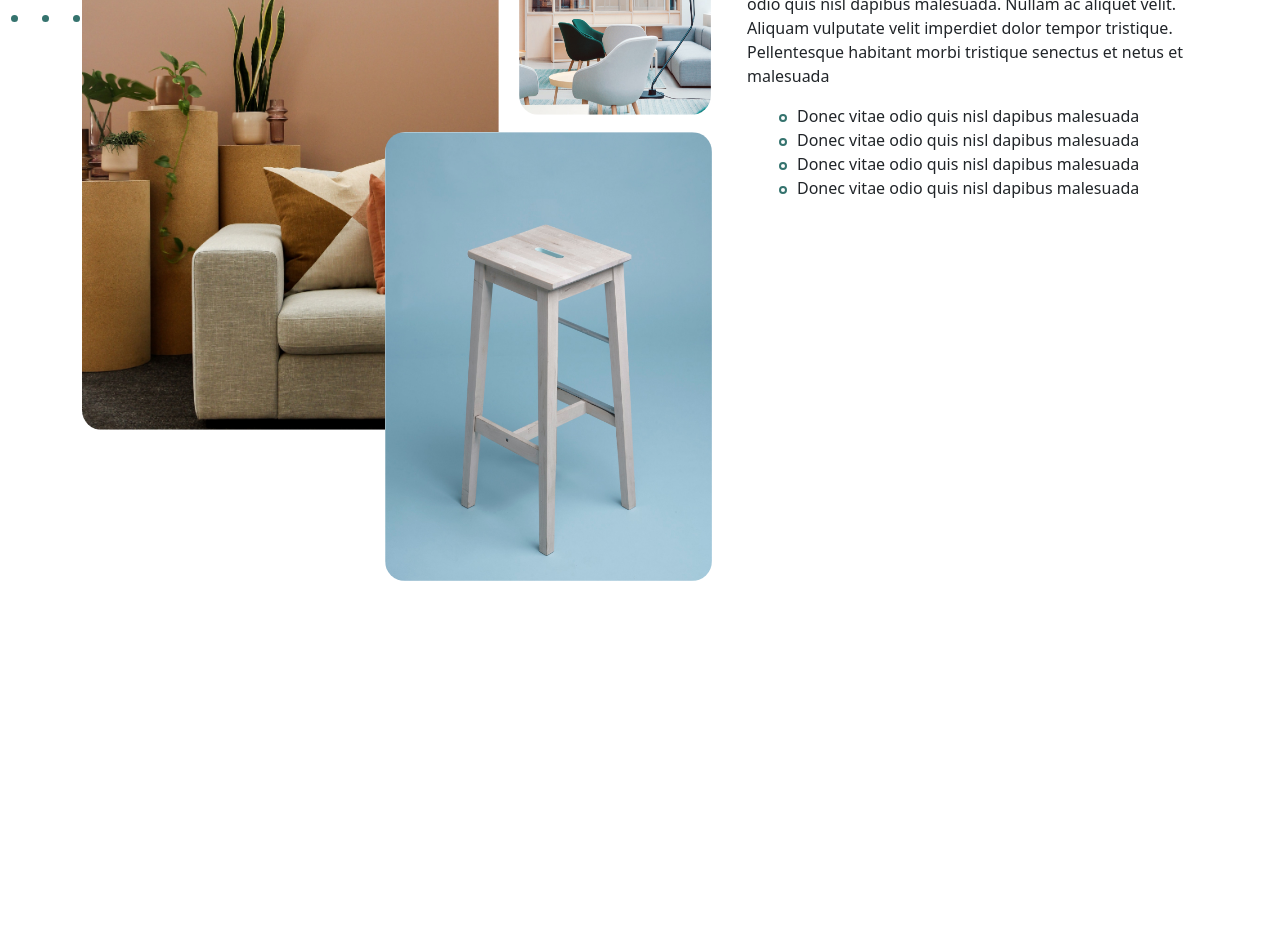
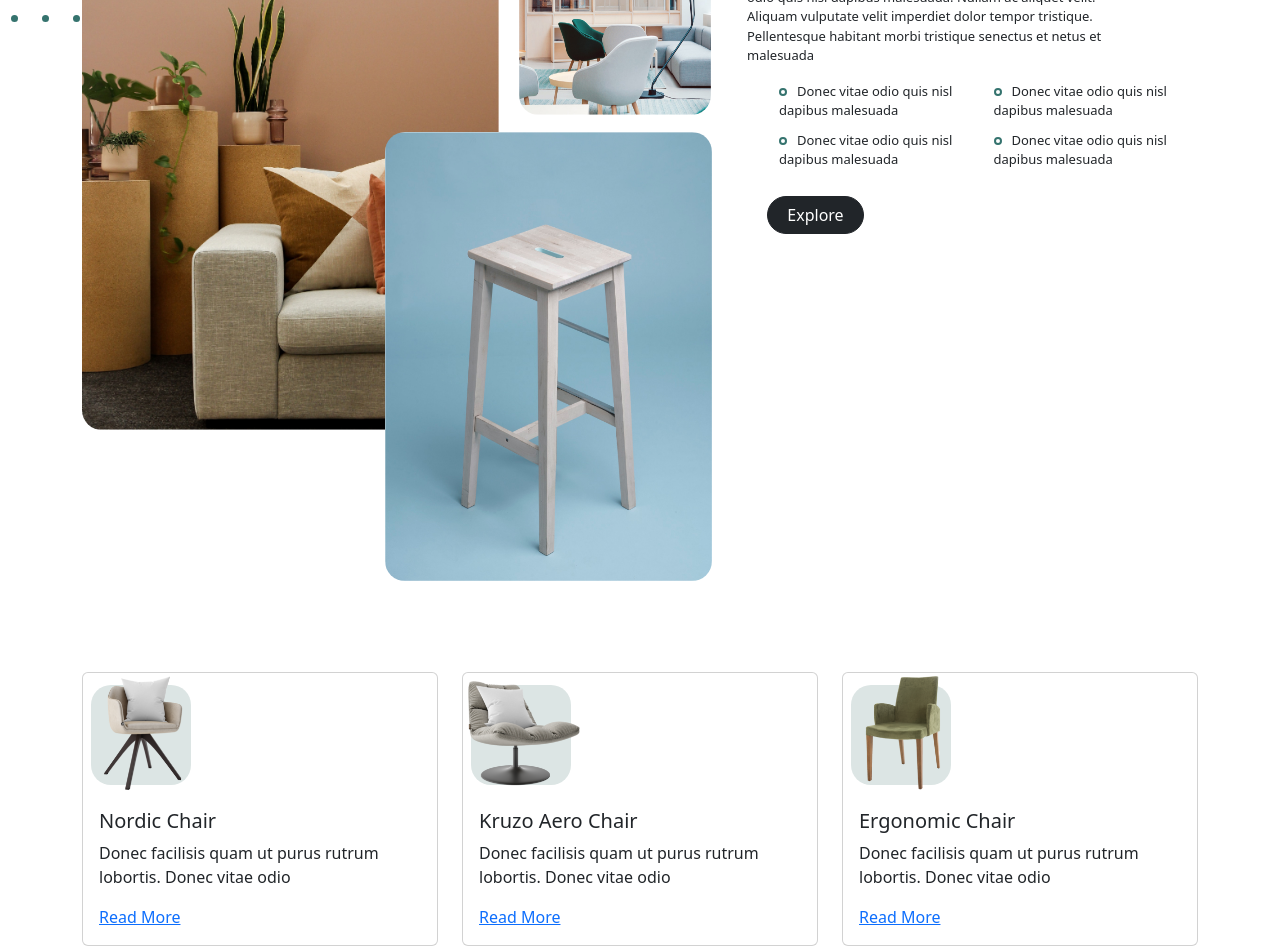
Before and after one commit to zainaliarain/FurniReactProject, a React (Create React App) app: page / in a window 1280 px wide. Shown: the part 1980-2926 px from the top of the page. Before the commit the page ends 2652 px from the top, so only its background shows below. Built offline with nearby package versions, Linux system fonts and the light colour scheme.

Commit message:
Popular product section started

```diff
--- a/src/component/Hero.css
+++ b/src/component/Hero.css
@@ -224,12 +224,24 @@ body {
     position: relative;
 }
 .secsection h2{
-    width: 421px;
+    width: 100%;
     font-weight: 500;
     font-size: 33px;
 }
+.secsection p{
+    width: 80%;
+    font-size: small;
+}
+.listStyle{
+    list-style: none;
+    display: grid;
+    grid-template-columns: repeat(2, 1fr);
+    grid-gap: 10px;
+}
+
 .listStyle li{
-    list-style: none;
+
+    font-size: small;
 }
 .listStyle li::before {
     content: "";
@@ -239,5 +251,30 @@ body {
     border-radius: 50%;
     border: 2px solid #35736E;
     margin-right: 10px;
+}
+.secsection button {
+    border-radius: 30px;
+    width: 97px;
+    margin-top: 10px;
+    margin-left: 20px;
+}
+/* .pProduct{
+    width: 100%;
 
+ }  */
+.pProduct img{
+    width: 120px;
+    height: 120px;
+    position: relative;
+    z-index: 1;
 }
+.pProduct::before{
+    content: "";
+    position: absolute;
+    background-color: #DCE5E4;
+    border-radius: 20px;
+    height: 100px;
+    width: 100px;
+    top: 12px;
+    left: 8px;
+}
--- a/src/component/Hero.jsx
+++ b/src/component/Hero.jsx
@@ -140,7 +140,7 @@ function Hero() {
             {/* {Start We Help Section} */}
             <div className="helpsection">
                 <div className="container">
-                    <div className="row" style={{marginTop: '15%'}}>
+                    <div className="row" style={{ marginTop: '15%' }}>
                         <div className="col-7">
                             <div className="img-grid">
                                 <img className="grid-img1" src={grid1} alt="gridimg1" />
@@ -149,7 +149,6 @@ function Hero() {
                             </div>
                         </div>
                         <div className="col-5">
-
                             <div className="secsection">
                                 <h2>We Help You Make Modern Interior Design</h2>
                                 <p>Donec facilisis quam ut purus rutrum lobortis. Donec vitae odio quis nisl dapibus malesuada. Nullam ac aliquet velit. Aliquam vulputate velit imperdiet dolor tempor tristique. Pellentesque habitant morbi tristique senectus et netus et malesuada</p>
@@ -159,13 +158,50 @@ function Hero() {
                                     <li>Donec vitae odio quis nisl dapibus malesuada</li>
                                     <li>Donec vitae odio quis nisl dapibus malesuada</li>
                                 </ul>
+                                <button type="button" className="btn btn-dark">Explore</button>
+                            </div>
+                        </div>
+                    </div>
+                </div>
+            </div>
+            {/* {End We Help Section} */}
+
+            {/* {Start Papular Product Section} */}
+            <div className="container">
+                <div className="row mt-5">
+                    <div className="col-4">
+                        <div class="card pProduct">
+                            <img alt="productimg1" src={cardimg1} />
+                            <div class="card-body productCardBody">
+                                <h5>Nordic Chair</h5>
+                                <p class="card-text">Donec facilisis quam ut purus rutrum lobortis. Donec vitae odio</p>
+                                <a href="/path/to/page">Read More</a>
+                            </div>
+                        </div>
+                    </div>
+                    <div className="col-4">
+                        <div class="card pProduct">
+                            <img alt="productimg1" src={cardimg2} />
+                            <div class="card-body productCardBody">
+                                <h5>Kruzo Aero Chair</h5>
+                                <p class="card-text">Donec facilisis quam ut purus rutrum lobortis. Donec vitae odio</p>
+                                <a href="/path/to/page">Read More</a>
+                            </div>
+                        </div>
+                    </div>
+                    <div className="col-4">
+                        <div class="card pProduct ">
+                            <img alt="productimg1" src={cardimg3} />
+                            <div class="card-body productCardBody">
+                                <h5>Ergonomic Chair</h5>
+                                <p class="card-text">Donec facilisis quam ut purus rutrum lobortis. Donec vitae odio</p>
+                                <a href="/path/to/page">Read More</a>
                             </div>
                         </div>
                     </div>
                 </div>
             </div>
 
-            {/* {End We Help Section} */}
         </>
     );
 }
```
Lines whose indentation alone changed are shown as unchanged.
